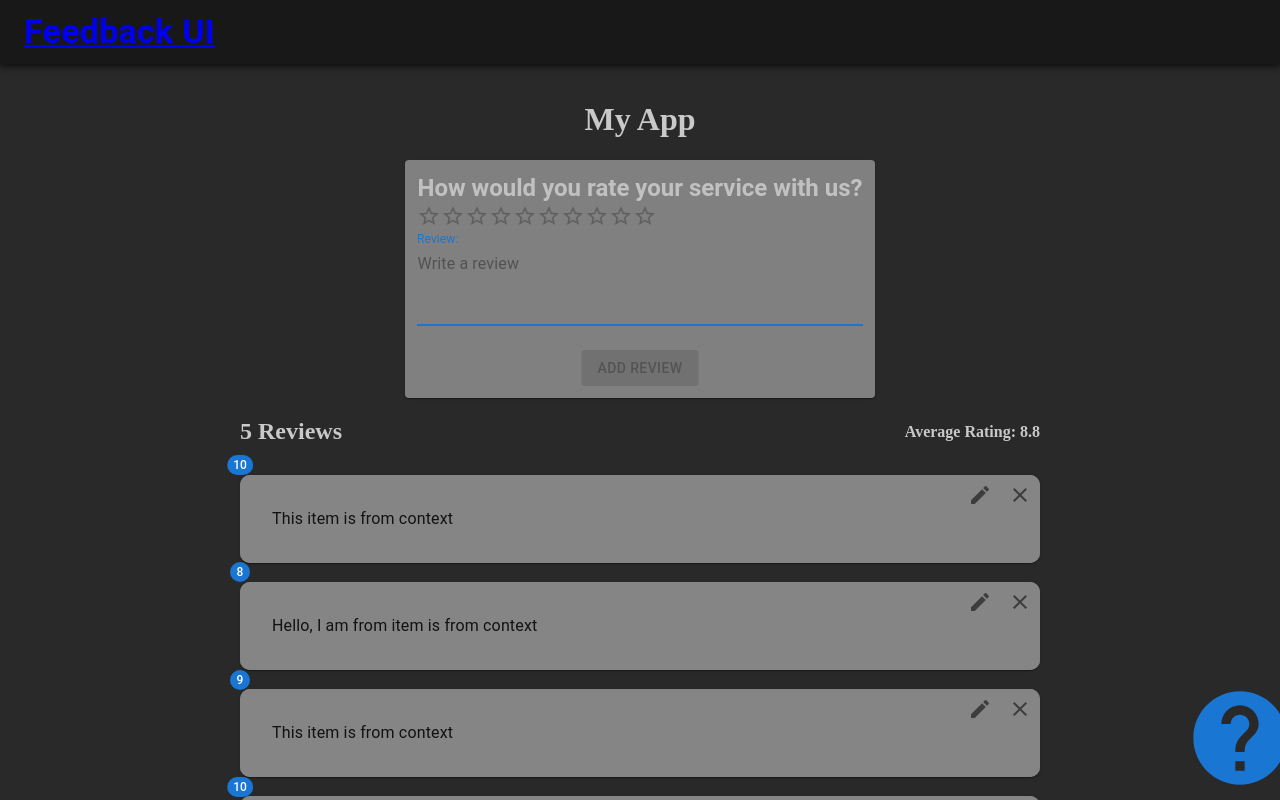
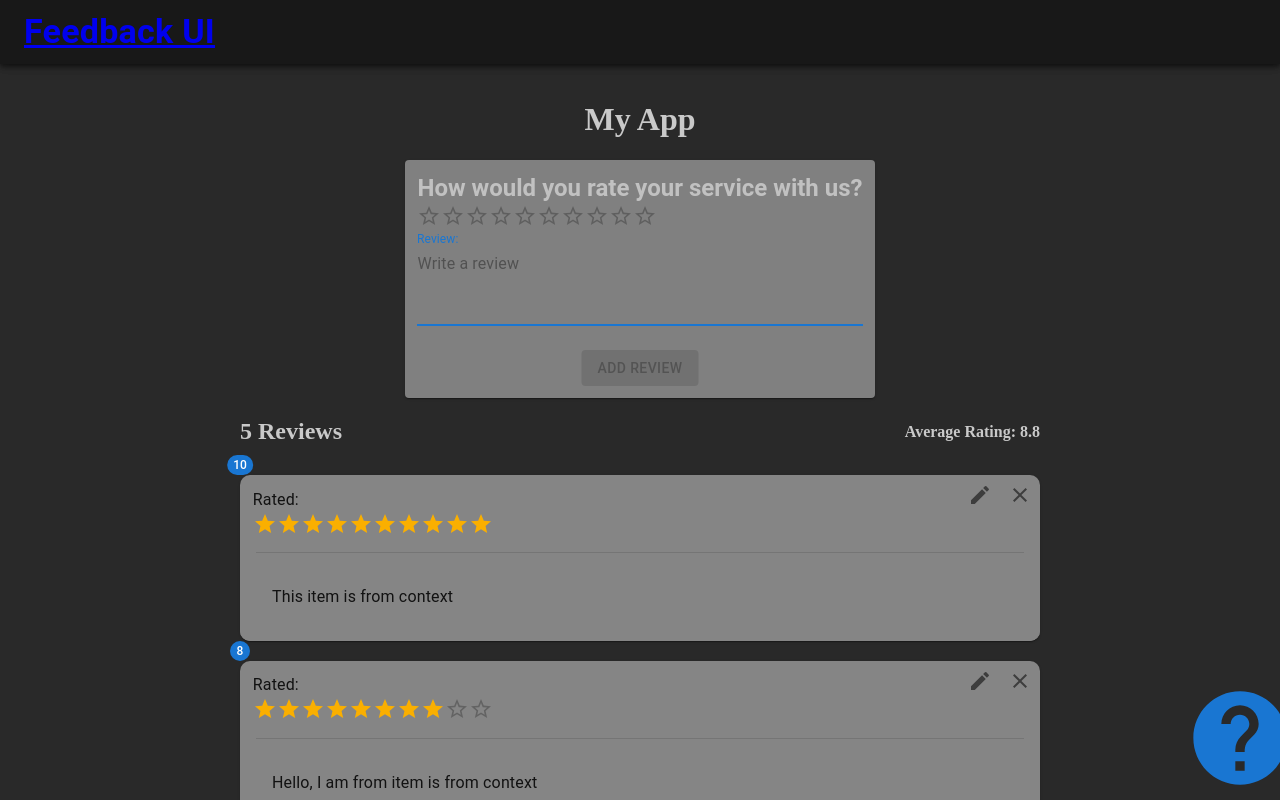
Before and after one commit to EsmaeilSaleh/Feedback-app, a React (Create React App) app: page / in a window 1280 px wide. Shown: the top 800 px of the page. Built offline with nearby package versions, Linux system fonts and the light colour scheme.

Commit message:
add rating to items

```diff
--- a/src/components/FeedbackItem.jsx
+++ b/src/components/FeedbackItem.jsx
@@ -6,6 +6,9 @@ import Typography from "@mui/material/Typography";
 import IconButton from "@mui/material/IconButton";
 import CloseIcon from "@mui/icons-material/Close";
 import EditIcon from "@mui/icons-material/Edit";
+import Rating from "@mui/material/Rating";
+import Box from "@mui/material/Box";
+import Divider from '@mui/material/Divider';
 
 import FeedbackContext from "../context/FeedbackContext";
 
@@ -30,7 +33,7 @@ const FeedbackItem = (props) => {
         >
           <IconButton
             onClick={() => editFeedback(props.item)}
-            sx={{ position: "absolute", right: '5%' }}
+            sx={{ position: "absolute", right: "5%" }}
           >
             <EditIcon />
           </IconButton>
@@ -40,6 +43,11 @@ const FeedbackItem = (props) => {
           >
             <CloseIcon />
           </IconButton>
+          <Box sx={{ margin: "0.8em" }}>
+            <Typography>Rated:</Typography>
+            <Rating value={props.item.rating} precision={0.5} readOnly max={10} />
+          </Box>
+          <Divider variant="middle" />
           <Typography
             sx={{
               backgroundColor: "inherit",
```
